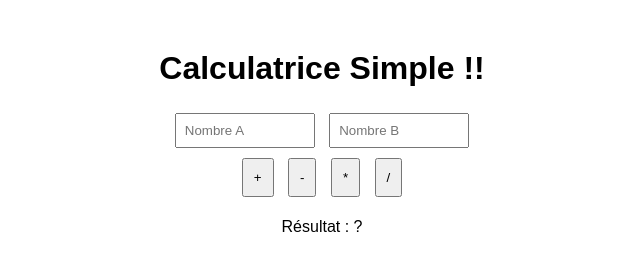
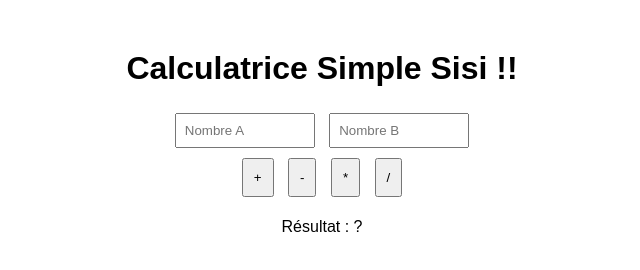
Before and after one commit to Sayad77/calculatrice, a website: page index.html in a window 1280 px wide. Shown: the whole page, without its empty margins (318-958 px from the left). Drawn offline with Linux system fonts and the light colour scheme.

Commit message:
changement titre 1

```diff
--- a/index.html
+++ b/index.html
@@ -6,7 +6,7 @@
   <link rel="stylesheet" href="style.css" />
 </head>
 <body>
-  <h1>Calculatrice Simple  !!</h1>
+  <h1>Calculatrice Simple Sisi  !!</h1>
 
   <input type="number" id="a" placeholder="Nombre A" />
   <input type="number" id="b" placeholder="Nombre B" />
```
